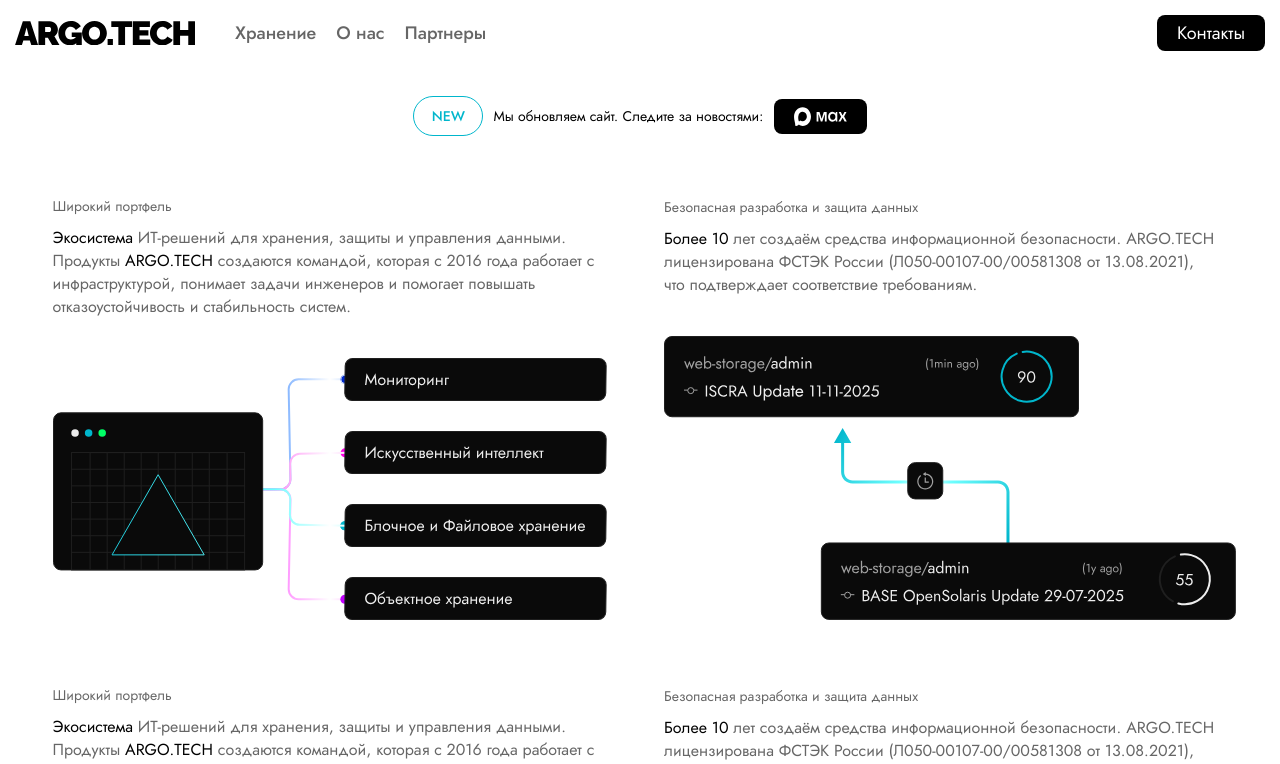
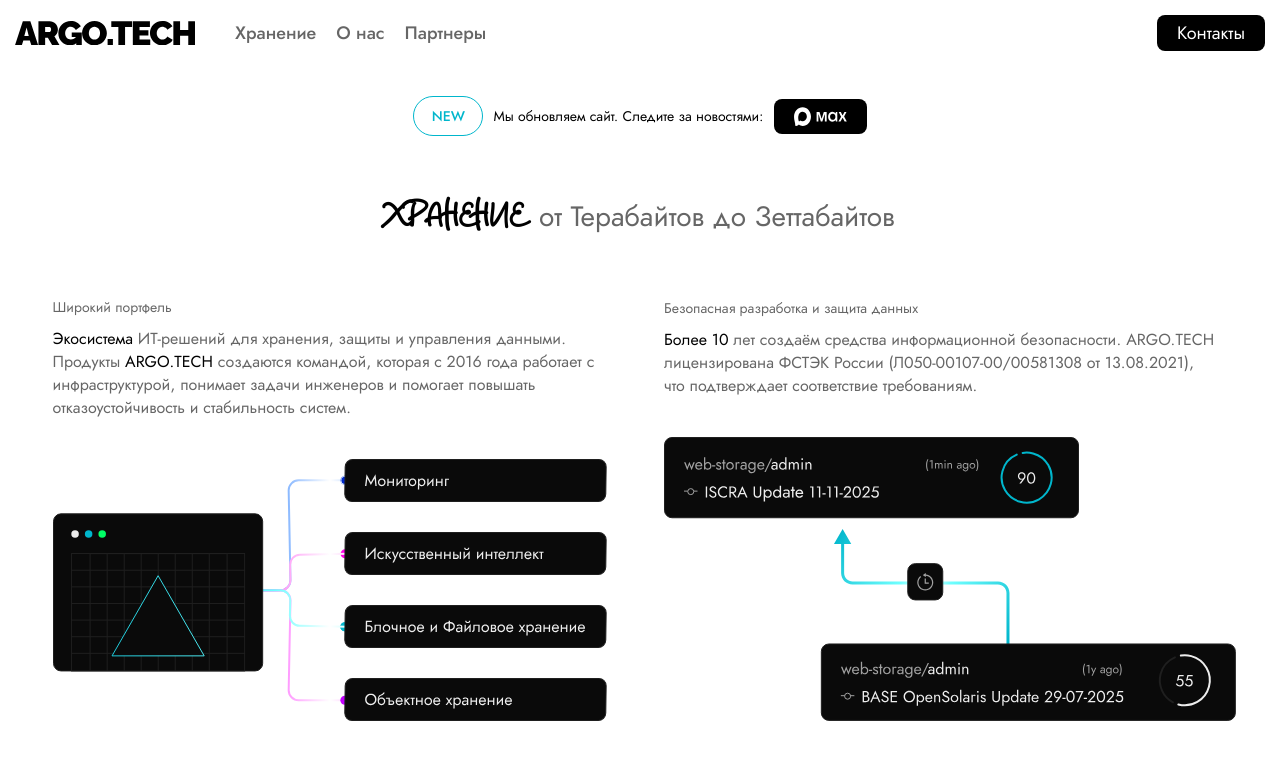
Before and after one commit to Slawone/argo-web, a Next.js app: page / in a window 1280 px wide. Shown: the top 764 px of the page. Built offline with nearby package versions, Linux system fonts and the light colour scheme.

Commit message:
Added module

```diff
--- a/src/pagesComponents/HomePage/HomePage.tsx
+++ b/src/pagesComponents/HomePage/HomePage.tsx
@@ -1,14 +1,18 @@
 'use client';
 
 import { Announcement } from './components';
+import { Slogan } from './components';
 import { System } from './components';
 
 export const HomePage = () => {
   return (
     <>
       <Announcement />
+      <Slogan text='ХРАНЕНИЕ от Терабайтов до Зеттабайтов' />
       <System />
+      <Slogan text='Индивидуальность в каждом продукте ' />
       <System />
+      <Slogan text='Инсталяция в составе решения ' />
     </>
   )
 };
--- /dev/null
+++ b/src/pagesComponents/HomePage/components/Slogan/Slogan.module.scss
@@ -0,0 +1,26 @@
+@use '@/styles/_mixins' as *;
+
+.section {
+  @include section-width;
+  padding-block: 30px;
+}
+
+.wrapper {
+  text-align: center;
+}
+
+.text {
+  font-size: 18px;
+  color: var(--color-text);
+
+  @media (min-width: 768px) {
+    font-size: 28px;
+  }
+}
+
+.accent {
+  font-family: var(--font-info);
+  font-weight: 700;
+  color: var(--color-dark);
+  text-transform: uppercase;
+}
--- /dev/null
+++ b/src/pagesComponents/HomePage/components/Slogan/Slogan.tsx
@@ -0,0 +1,22 @@
+import styles from './Slogan.module.scss';
+
+interface SloganProps {
+  text: string;
+}
+
+export const Slogan = ({text}: SloganProps) => {
+  const words = text.split(' ');
+  const firstWord = words[0];
+  const restOfText = words.slice(1).join(' ');
+
+  return (
+    <section className={styles.section}>
+      <div className={styles.wrapper}>
+        <p className={styles.text}>
+          <span className={styles.accent}>{firstWord} </span>
+          {restOfText && ' ' + restOfText}
+        </p>
+      </div>
+    </section>
+  );
+};
--- /dev/null
+++ b/src/pagesComponents/HomePage/components/Slogan/index.ts
@@ -0,0 +1 @@
+export { Slogan } from './Slogan';
--- a/src/pagesComponents/HomePage/components/index.ts
+++ b/src/pagesComponents/HomePage/components/index.ts
@@ -1,2 +1,3 @@
 export { Announcement } from './Announcement';
 export { System } from './System';
+export { Slogan } from './Slogan';
```
